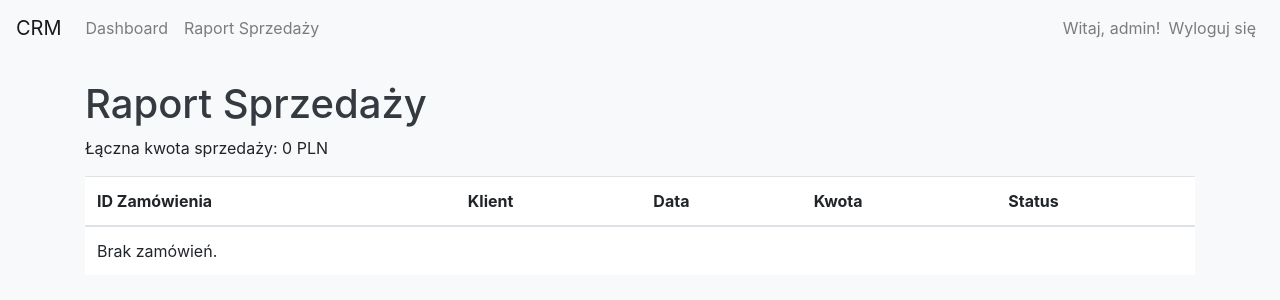
After one commit to uhnajs/CRM-Projekt, a Django app: page /raport-sprzedazy/ in a window 1280 px wide. The commit adds this page. Shown: the top 300 px of the page. Run offline with Django 4.2, Linux system fonts and the light colour scheme; a user stored in the database is signed in; data that the repository does not hold is empty; some libraries are stand-ins or nearby versions.

Commit message:
Naprawa błędów w szablonach i widokach; aplikacja działa poprawnie

```diff
--- /dev/null
+++ b/crm_project/crm_app/static/crm_app/styles.css
@@ -0,0 +1,13 @@
+/* crm_app/static/crm_app/styles.css */
+
+body {
+    background-color: #f8f9fa;
+}
+
+h1, h2 {
+    color: #343a40;
+}
+
+.table {
+    background-color: #fff;
+}
--- /dev/null
+++ b/crm_project/crm_app/templates/crm_app/base.html
@@ -0,0 +1,53 @@
+{% load static %}
+<!DOCTYPE html>
+<html lang="pl">
+<head>
+    <meta charset="UTF-8">
+    <title>{% block title %}CRM{% endblock %}</title>
+    <!-- Dodanie Bootstrap z CDN -->
+    <link rel="stylesheet" href="https://stackpath.bootstrapcdn.com/bootstrap/4.5.2/css/bootstrap.min.css">
+    <!-- Własne style CSS -->
+    <link rel="stylesheet" type="text/css" href="{% static 'crm_app/styles.css' %}">
+</head>
+<body>
+    <nav class="navbar navbar-expand-lg navbar-light bg-light">
+        <a class="navbar-brand" href="{% url 'dashboard' %}">CRM</a>
+        <div class="collapse navbar-collapse">
+            <ul class="navbar-nav mr-auto">
+                {% if user.is_authenticated %}
+                    <li class="nav-item">
+                        <a class="nav-link" href="{% url 'dashboard' %}">Dashboard</a>
+                    </li>
+                    <li class="nav-item">
+                        <a class="nav-link" href="{% url 'raport-sprzedazy' %}">Raport Sprzedaży</a>
+                    </li>
+                {% endif %}
+            </ul>
+            <ul class="navbar-nav ml-auto">
+                {% if user.is_authenticated %}
+                    <li class="nav-item">
+                        <span class="navbar-text">Witaj, {{ user.username }}!</span>
+                    </li>
+                    <li class="nav-item">
+                        <a class="nav-link" href="{% url 'logout' %}">Wyloguj się</a>
+                    </li>
+                {% else %}
+                    <li class="nav-item">
+                        <a class="nav-link" href="{% url 'login' %}">Zaloguj się</a>
+                    </li>
+                    <li class="nav-item">
+                        <a class="nav-link" href="{% url 'rejestracja' %}">Zarejestruj się</a>
+                    </li>
+                {% endif %}
+            </ul>
+        </div>
+    </nav>
+    <div class="container mt-4">
+        {% block content %}
+        {% endblock %}
+    </div>
+    <!-- Dodanie Bootstrap JS (opcjonalnie) -->
+    <script src="https://code.jquery.com/jquery-3.5.1.slim.min.js"></script>
+    <script src="https://cdn.jsdelivr.net/npm/bootstrap@4.5.2/dist/js/bootstrap.min.js"></script>
+</body>
+</html>
--- /dev/null
+++ b/crm_project/crm_app/templates/crm_app/raport_sprzedazy.html
@@ -0,0 +1,35 @@
+{% extends 'crm_app/base.html' %}
+{% load static %}
+
+{% block title %}Raport Sprzedaży{% endblock %}
+
+{% block content %}
+    <h1>Raport Sprzedaży</h1>
+    <p>Łączna kwota sprzedaży: {{ total_kwota }} PLN</p>
+    <table class="table">
+        <thead>
+            <tr>
+                <th>ID Zamówienia</th>
+                <th>Klient</th>
+                <th>Data</th>
+                <th>Kwota</th>
+                <th>Status</th>
+            </tr>
+        </thead>
+        <tbody>
+            {% for zamowienie in zamowienia %}
+                <tr>
+                    <td>{{ zamowienie.id }}</td>
+                    <td>{{ zamowienie.klient }}</td>
+                    <td>{{ zamowienie.data_zamowienia }}</td>
+                    <td>{{ zamowienie.kwota }}</td>
+                    <td>{{ zamowienie.get_status_display }}</td>
+                </tr>
+            {% empty %}
+                <tr>
+                    <td colspan="5">Brak zamówień.</td>
+                </tr>
+            {% endfor %}
+        </tbody>
+    </table>
+{% endblock %}
--- a/crm_project/crm_app/urls.py
+++ b/crm_project/crm_app/urls.py
@@ -9,4 +9,6 @@ urlpatterns = [
     path('edytuj-klienta/<str:pk>/', views.edytuj_klienta, name='edytuj-klienta'),
     path('dodaj-zamowienie/', views.dodaj_zamowienie, name='dodaj-zamowienie'),
     path('edytuj-zamowienie/<str:pk>/', views.edytuj_zamowienie, name='edytuj-zamowienie'),
+    path('rejestracja/', views.rejestracja, name='rejestracja'),
+    path('raport-sprzedazy/', views.raport_sprzedazy, name='raport-sprzedazy'),
 ]
--- a/crm_project/crm_app/views.py
+++ b/crm_project/crm_app/views.py
@@ -1,9 +1,15 @@
 # crm_app/views.py
-from django.shortcuts import render, redirect
-from .forms import KlientForm , ZamowienieForm
-from django.shortcuts import render
+
+from django.shortcuts import render, redirect, get_object_or_404
 from .models import Klient, Zamowienie
+from .forms import KlientForm, ZamowienieForm, RejestracjaForm
+from django.contrib.auth import login
+from django.contrib.auth.decorators import login_required, permission_required
+from django.contrib.auth.models import Group
+from django.core.mail import send_mail
+from django.conf import settings
 
+@login_required
 def dashboard(request):
     klienci = Klient.objects.all()
     zamowienia = Zamowienie.objects.all()
@@ -13,6 +19,8 @@ def dashboard(request):
     }
     return render(request, 'crm_app/dashboard.html', context)
 
+@login_required
+@permission_required('crm_app.add_klient', raise_exception=True)
 def dodaj_klienta(request):
     form = KlientForm()
     if request.method == 'POST':
@@ -20,37 +28,73 @@ def dodaj_klienta(request):
         if form.is_valid():
             form.save()
             return redirect('dashboard')
-    context = {'form': form}
-    return render(request, 'crm_app/klient_form.html', context)
+    context = {'form': form, 'title': 'Dodaj Klienta'}
+    return render(request, 'crm_app/form.html', context)
 
+@login_required
+@permission_required('crm_app.change_klient', raise_exception=True)
 def edytuj_klienta(request, pk):
-    klient = Klient.objects.get(id=pk)
+    klient = get_object_or_404(Klient, id=pk)
     form = KlientForm(instance=klient)
     if request.method == 'POST':
         form = KlientForm(request.POST, instance=klient)
         if form.is_valid():
             form.save()
             return redirect('dashboard')
-    context = {'form': form}
-    return render(request, 'crm_app/klient_form.html', context)
+    context = {'form': form, 'title': 'Edytuj Klienta'}
+    return render(request, 'crm_app/form.html', context)
 
+@login_required
+@permission_required('crm_app.add_zamowienie', raise_exception=True)
 def dodaj_zamowienie(request):
     form = ZamowienieForm()
     if request.method == 'POST':
         form = ZamowienieForm(request.POST)
         if form.is_valid():
-            form.save()
+            zamowienie = form.save()
+            # Opcjonalnie: Wysyłanie e-maila potwierdzającego
+            # temat = 'Potwierdzenie zamówienia'
+            # wiadomosc = f'Dziękujemy za zamówienie nr {zamowienie.id}.'
+            # odbiorca = [zamowienie.klient.email]
+            # send_mail(temat, wiadomosc, settings.DEFAULT_FROM_EMAIL, odbiorca)
             return redirect('dashboard')
-    context = {'form': form}
-    return render(request, 'crm_app/zamowienie_form.html', context)
+    context = {'form': form, 'title': 'Dodaj Zamówienie'}
+    return render(request, 'crm_app/form.html', context)
 
+@login_required
+@permission_required('crm_app.change_zamowienie', raise_exception=True)
 def edytuj_zamowienie(request, pk):
-    zamowienie = Zamowienie.objects.get(id=pk)
+    zamowienie = get_object_or_404(Zamowienie, id=pk)
     form = ZamowienieForm(instance=zamowienie)
     if request.method == 'POST':
         form = ZamowienieForm(request.POST, instance=zamowienie)
         if form.is_valid():
             form.save()
             return redirect('dashboard')
+    context = {'form': form, 'title': 'Edytuj Zamówienie'}
+    return render(request, 'crm_app/form.html', context)
+
+def rejestracja(request):
+    if request.method == 'POST':
+        form = RejestracjaForm(request.POST)
+        if form.is_valid():
+            user = form.save()
+            # Przypisanie użytkownika do domyślnej grupy
+            grupa = Group.objects.get(name='Pracownicy')
+            user.groups.add(grupa)
+            login(request, user)
+            return redirect('dashboard')
+    else:
+        form = RejestracjaForm()
     context = {'form': form}
-    return render(request, 'crm_app/zamowienie_form.html', context)
+    return render(request, 'crm_app/rejestracja.html', context)
+
+@login_required
+def raport_sprzedazy(request):
+    zamowienia = Zamowienie.objects.all()
+    total_kwota = sum(z.kwota for z in zamowienia)
+    context = {
+        'zamowienia': zamowienia,
+        'total_kwota': total_kwota,
+    }
+    return render(request, 'crm_app/raport_sprzedazy.html', context)
--- a/crm_project/crm_project/urls.py
+++ b/crm_project/crm_project/urls.py
@@ -6,4 +6,5 @@ from django.urls import path, include
 urlpatterns = [
     path('admin/', admin.site.urls),
     path('', include('crm_app.urls')),
+    path('accounts/', include('django.contrib.auth.urls')),
 ]
```
Also changed, not shown: crm_project/crm_app/forms.py (+10 -0 lines), crm_project/crm_app/templates/crm_app/dashboard.html (+70 -32 lines), crm_project/crm_app/templates/crm_app/form.html (added, +13 -0 lines), crm_project/crm_app/templates/crm_app/rejestracja.html (added, +13 -0 lines), crm_project/crm_app/templates/crm_app/zamowienie_form.html (+7 -12 lines), crm_project/crm_app/templates/registration/logged_out.html (added, +9 -0 lines), crm_project/crm_app/templates/registration/login.html (added, +13 -0 lines), crm_project/crm_project/settings.py (+11 -1 lines), crm_project/db.sqlite3.
